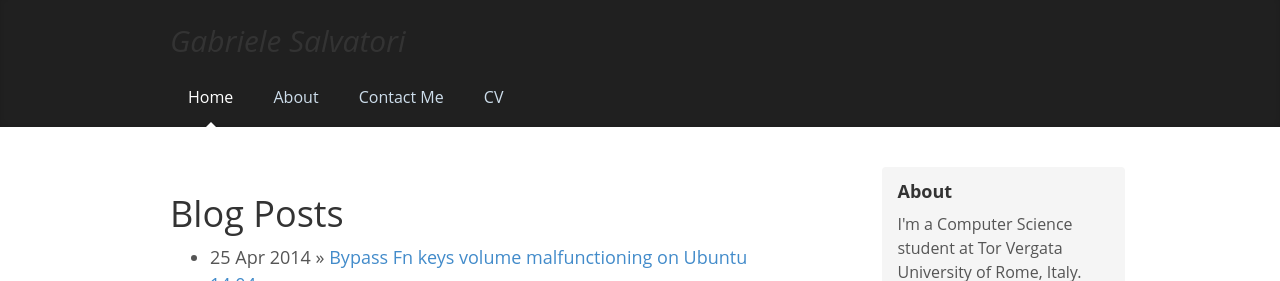
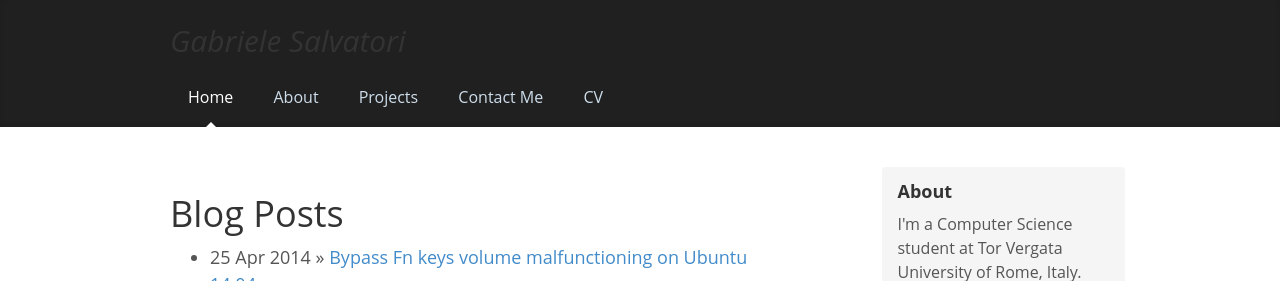
Before and after one commit to gsalvatori/salvatorigabriele.com, a Jekyll site: the page built from index.html, in a window 1280 px wide. Shown: the top 281 px of the page. Built offline with Jekyll 4.4.1, drawn with Linux system fonts in a browser that asks for light colours; nearby versions of some CDN libraries; library files that are not in the unit come from our copies; Markdown is read by kramdown in place of the engine named in the settings.

Commit message:
Update default.html

```diff
--- a/_layouts/default.html
+++ b/_layouts/default.html
@@ -33,10 +33,11 @@
         <nav class="blog-nav">
           <br>
           <h2><i>Gabriele Salvatori</i></h2>
-          <a class="blog-nav-item active" href="#">Home</a>
-          <a class="blog-nav-item" href="#">About</a>
-          <a class="blog-nav-item" href="#">Contact Me</a>
-          <a class="blog-nav-item" href="#">CV</a>
+          <a class="blog-nav-item active" href="/">Home</a>
+          <a class="blog-nav-item" href="about.html">About</a>
+          <a class="blog-nav-item" href="projects.html">Projects</a>
+          <a class="blog-nav-item" href="contactme.html">Contact Me</a>
+          <a class="blog-nav-item" href="cv.html">CV</a>
         </nav>
       </div>
     </div>
```
